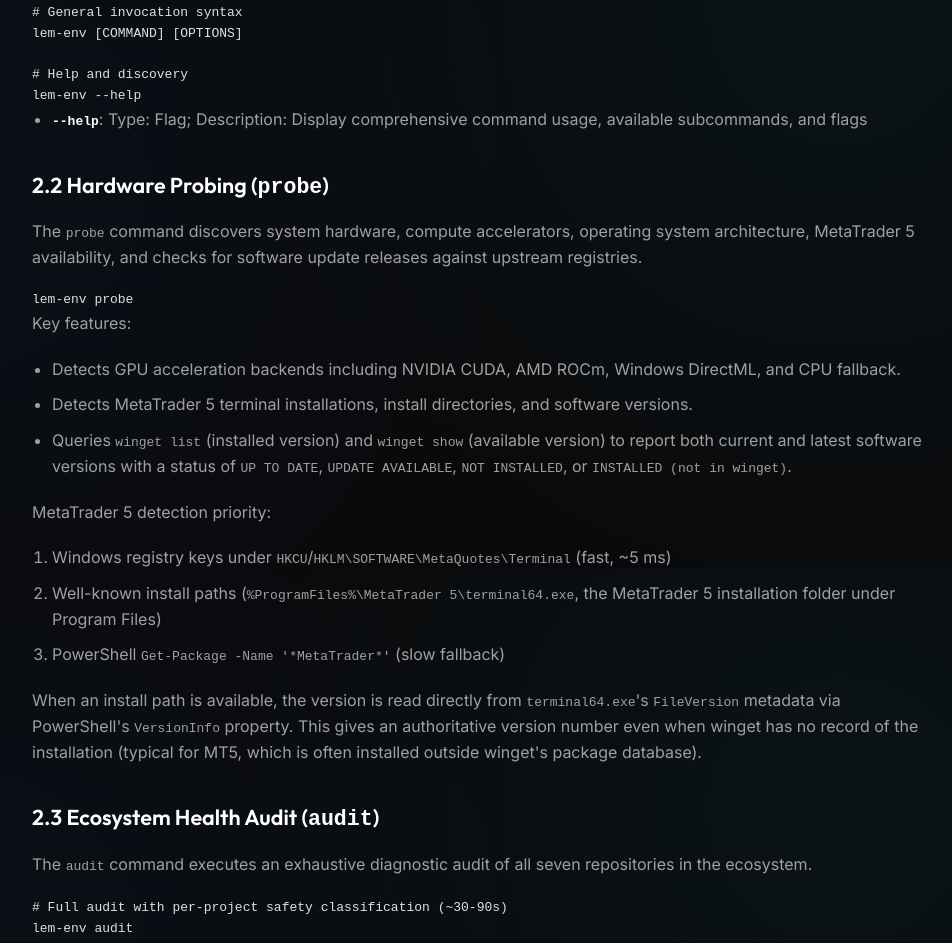
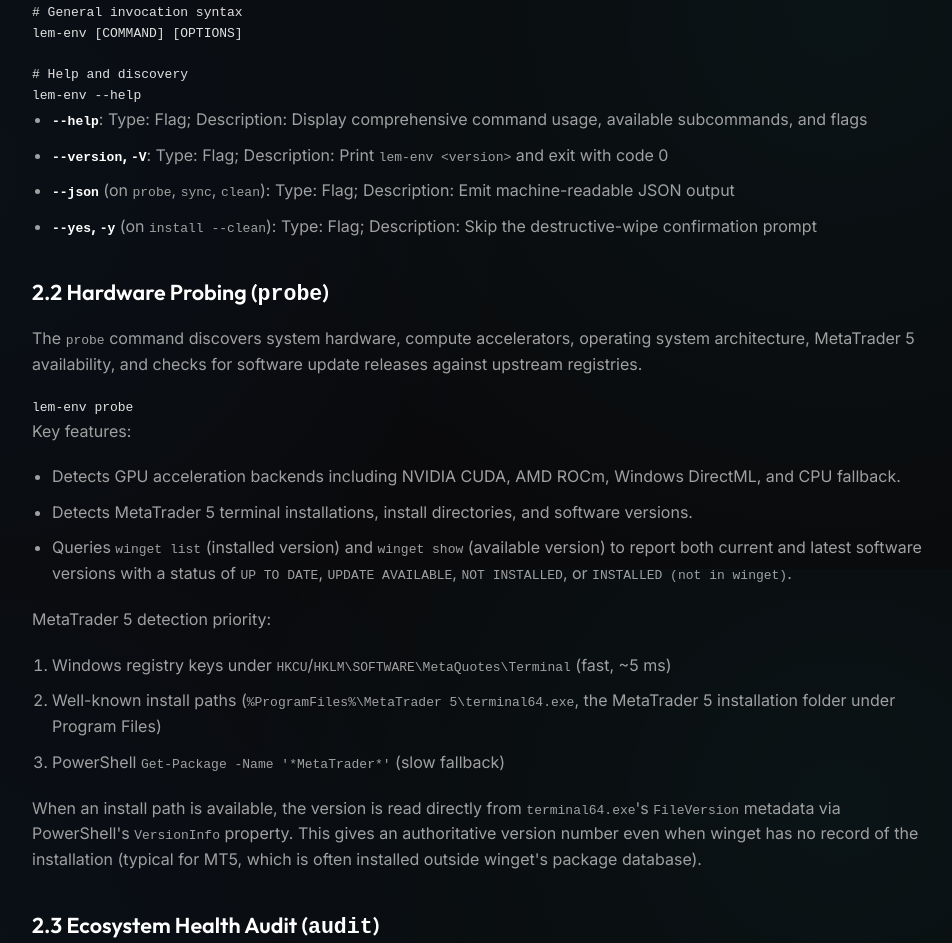
Before and after one commit to lemgenda/ai-training-whitepapers, a plain HTML site: page papers/cli-manual.html in a window 1280 px wide. Shown: the part 1031-1974 px from the top of the page, without its empty margins (248-1200 px from the left). Drawn offline with Linux system fonts and the light colour scheme.

Commit message:
docs(cli): document --version, --json, and --yes flags

```diff
--- a/papers/cli-manual.html
+++ b/papers/cli-manual.html
@@ -123,6 +123,9 @@ lem-env --help
 <ul>
 <li><strong><code>--help</code></strong>: Type: Flag; Description: Display comprehensive command usage,
 available subcommands, and flags</li>
+<li><strong><code>--version</code>, <code>-V</code></strong>: Type: Flag; Description: Print <code>lem-env &lt;version&gt;</code> and exit with code 0</li>
+<li><strong><code>--json</code></strong> (on <code>probe</code>, <code>sync</code>, <code>clean</code>): Type: Flag; Description: Emit machine-readable JSON output</li>
+<li><strong><code>--yes</code>, <code>-y</code></strong> (on <code>install --clean</code>): Type: Flag; Description: Skip the destructive-wipe confirmation prompt</li>
 </ul>
 <h3 id="sec-22-hardware-probing-probe">2.2 Hardware Probing (<code>probe</code>)</h3>
 <p>The <code>probe</code> command discovers system hardware, compute accelerators, operating
```
Also changed, not shown: 2 other files.
